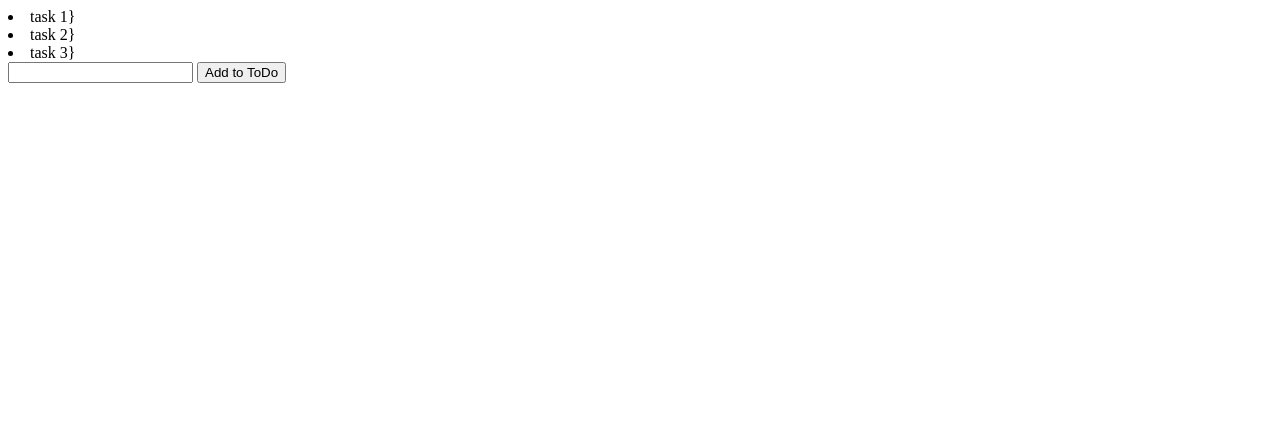
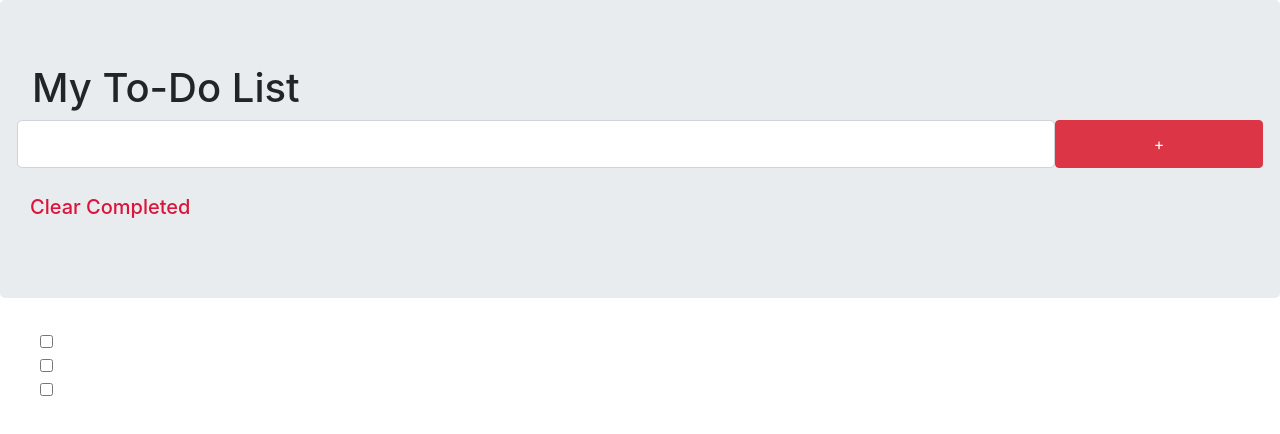
Before and after one commit to ravindukariyapperuma/AngularJS_To-do_list, a website: page app/index.html in a window 1280 px wide. Drawn offline with nearby package versions, Linux system fonts and the light colour scheme; some packages are replaced by stand-ins of ours.

Commit message:
index.html updated

```diff
--- a/app/index.html
+++ b/app/index.html
@@ -3,14 +3,23 @@
 <head>
   <meta charset="utf-8">
   <title>My AngularJS App</title>
+  <link rel="stylesheet" href="https://maxcdn.bootstrapcdn.com/bootstrap/4.4.1/css/bootstrap.min.css">
+  <script src="https://ajax.googleapis.com/ajax/libs/jqueery/3.4.1/jquery.min.js"></script>
+  <script src="https://cdnjs.cloudflare.com/ajax/libs/popper.js/1.16.0/umd/popper.min.js"></script>
+  <script src="https://maxcdn.bootstrapcdn.com/bootstrap/4.4.1/js/bootstrap.min.js"></script>
 </head>
-<body ng-app="ToDoList">
-<div ng-controller="MainController">
-  <div ng-repeat="item in list">
-    <li>{{ item }}}</li>
+<body ng-app="ToDoList" ng-controller="MainController">
+<div class="jumbotron">
+  <h1>My To-Do List</h1>
+  <div class="row">
+    <input type="text" class="form-control form-control-lg col-sm-10" ng-model="addToDo">
+    <button type="button" class="btn btn-danger col-sm-2" ng-click="addItem()">+</button>
+    <button type="button" class="btn btn-default" id="rmvMe" ng-click="removeItem()" style="margin-top: 20px"> <h5 style="color: crimson">Clear Completed</h5> </button>
   </div>
-  <input ng-model="addToDo">
-  <button ng-click="addItem()">Add to ToDo</button>
+</div>
+
+<div ng-repeat="x in list" style="margin-left: 40px">
+  <input type="checkbox" ng-model="x.done" > <span ng-bind="x.toDo"></span>
 </div>
 
 <script src="lib/angular/angular.js"></script>
```
